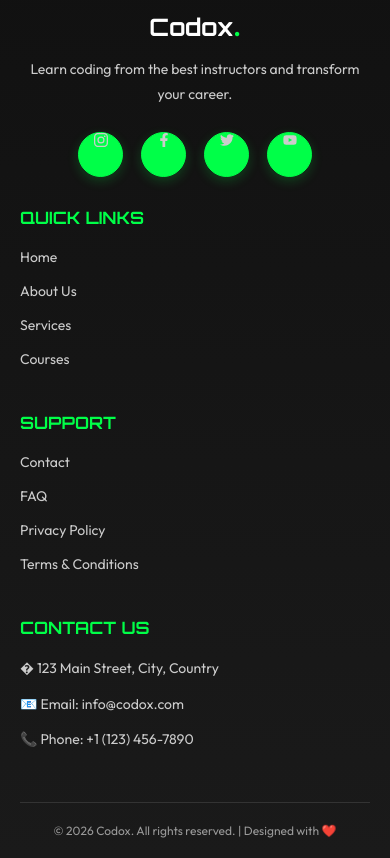
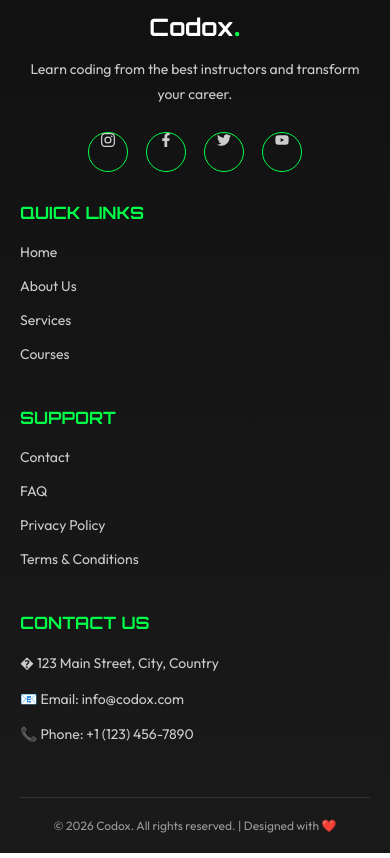
Before and after one commit to Jagdish-Giri/codox, a React app in the folder frontend/: page /terms in a window 390 px wide. Shown: the part 5100-5958 px from the top of the page. Built offline with nearby package versions, Linux system fonts and the light colour scheme; the HTML template or start-up script is replaced by a standard one; a web font is replaced by a local one.

Commit message:
Restore original social icon design - transparent background with green border

```diff
--- a/frontend/src/components/Footer/Footer.css
+++ b/frontend/src/components/Footer/Footer.css
@@ -57,9 +57,9 @@
     display: flex;
     align-items: center;
     justify-content: center;
-    background: #00ff48;
+    background: transparent;
     border-radius: 50%;
-    color: #111;
+    color: #00ff48;
     text-decoration: none;
     transition: all 0.3s ease;
     border: 1px solid #00ff48;
@@ -158,15 +158,9 @@
     }
 
     .social-icon {
-        width: 45px;
-        height: 45px;
-        font-size: 18px;
-        box-shadow: 0 4px 12px rgba(0, 255, 72, 0.2);
-    }
-
-    .social-icon:hover {
-        transform: translateY(-8px) scale(1.1);
-        box-shadow: 0 12px 30px rgba(0, 255, 72, 0.4);
+        width: 40px;
+        height: 40px;
+        font-size: 16px;
     }
 
     .footer-section ul li {
```
